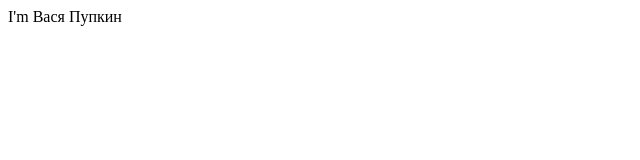
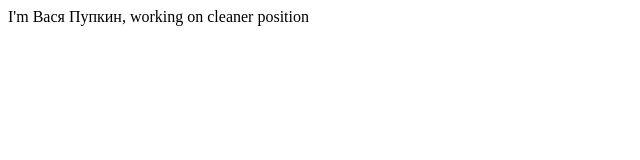
Before and after one commit to Vyacheslav-Lapin/angular2, a website: page index.html in a window 1280 px wide. Shown: the whole page, without its empty margins (0-640 px from the left). Drawn offline with Linux system fonts and the light colour scheme.

Commit message:
inheritance

```diff
--- a/index.html
+++ b/index.html
@@ -9,9 +9,12 @@
     <div id="out"></div>
 
     <script src="src/Person.js"></script>
+    <script src="src/Employee.js"></script>
     <script>
-        const person = new Person();
+        const person = new Employee();
         person.name = "Вася Пупкин";
+        person.salary = 50;
+        person.position = "cleaner";
         const info = person.getInfo();
         document.querySelector("div#out").innerText += info;
     </script>
--- /dev/null
+++ b/src/Employee.js
@@ -0,0 +1,12 @@
+class Employee extends Person {
+    constructor(name, salary, position) {
+        super(name);
+        this.salary = salary;
+        this.position = position;
+    }
+
+    /** @override */
+    getInfo() {
+        return `${super.getInfo()}, working on ${this.position} position`;
+    }
+}
```
